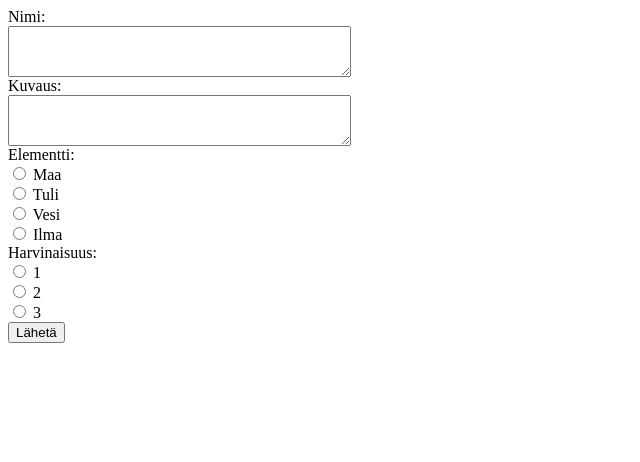
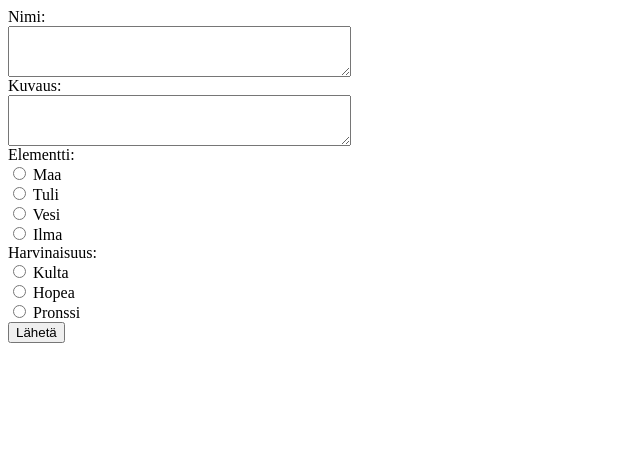
Before and after one commit to UncleRovo/Kerailykorttisovellus, a Flask app: page /add in a window 1280 px wide. Shown: the top 462 px of the page, without its empty margins (0-640 px from the left). Run offline with Flask 2, Linux system fonts and the light colour scheme; the visitor is signed in with stand-in values (Sample User, id 1).

Commit message:
intuitive card value system

```diff
--- a/app.py
+++ b/app.py
@@ -31,7 +31,12 @@ def catalogue():
         caard.append(kortti[1])
         caard.append(kortti[2])
         caard.append(kortti[3])
-        caard.append(str(kortti[4]))
+        if kortti[4] == 1:
+            caard.append("Kulta")
+        elif kortti[4] == 2:
+            caard.append("Hopea")
+        else:
+            caard.append("Pronssi")
         caards.append(caard)
 
     kortit = caards
--- a/templates/add.html
+++ b/templates/add.html
@@ -19,11 +19,11 @@ Elementti: <br>
 
 Harvinaisuus: <br>
 <input type="radio" id="1" name="harvinaisuus" value="1">
-  <label for="1">1</label><br>
+  <label for="1">Kulta</label><br>
   <input type="radio" id="2" name="harvinaisuus" value="2">
-  <label for="2">2</label><br>
+  <label for="2">Hopea</label><br>
   <input type="radio" id="3" name="harvinaisuus" value="3">
-  <label for="3">3</label><br>
+  <label for="3">Pronssi</label><br>
 
 <input type="submit" value="Lähetä">
 
```
